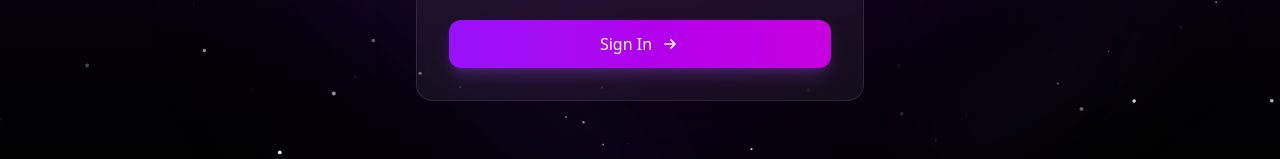
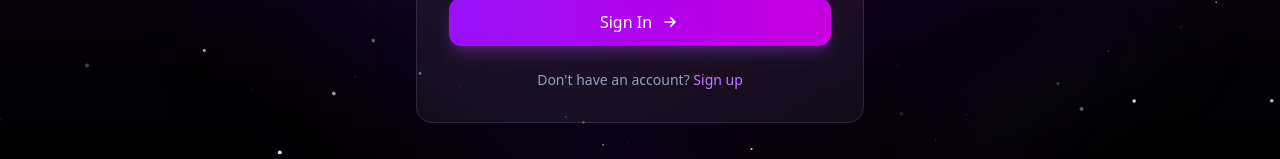
Before and after one commit to Artificed/Pulsar, a Next.js app in the folder frontend/: page /login in a window 1280 px wide. Shown: the part 508-667 px from the top of the page. Built offline with nearby package versions, Linux system fonts and the light colour scheme; no server answers.

Commit message:
feat: added register link at login page

```diff
--- a/frontend/src/app/(auth)/login/page.tsx
+++ b/frontend/src/app/(auth)/login/page.tsx
@@ -5,6 +5,7 @@ import { useState, useEffect, useRef } from "react";
 import { authService } from "@/features/auth/api/auth-service";
 import { useAuth } from "@/components/providers/auth-provider";
 import { useRouter } from "next/navigation";
+import Link from "next/link";
 import Navbar from "@/components/navbar";
 
 type Star = {
@@ -278,6 +279,18 @@ export default function Login() {
                 )}
               </motion.button>
             </form>
+
+            <div className="mt-6 text-center">
+              <p className="text-slate-400 text-sm">
+                Don&apos;t have an account?{" "}
+                <Link
+                  href="/register"
+                  className="text-purple-400 hover:text-purple-300 font-medium transition-colors"
+                >
+                  Sign up
+                </Link>
+              </p>
+            </div>
           </motion.div>
         </motion.div>
       </div>
```
